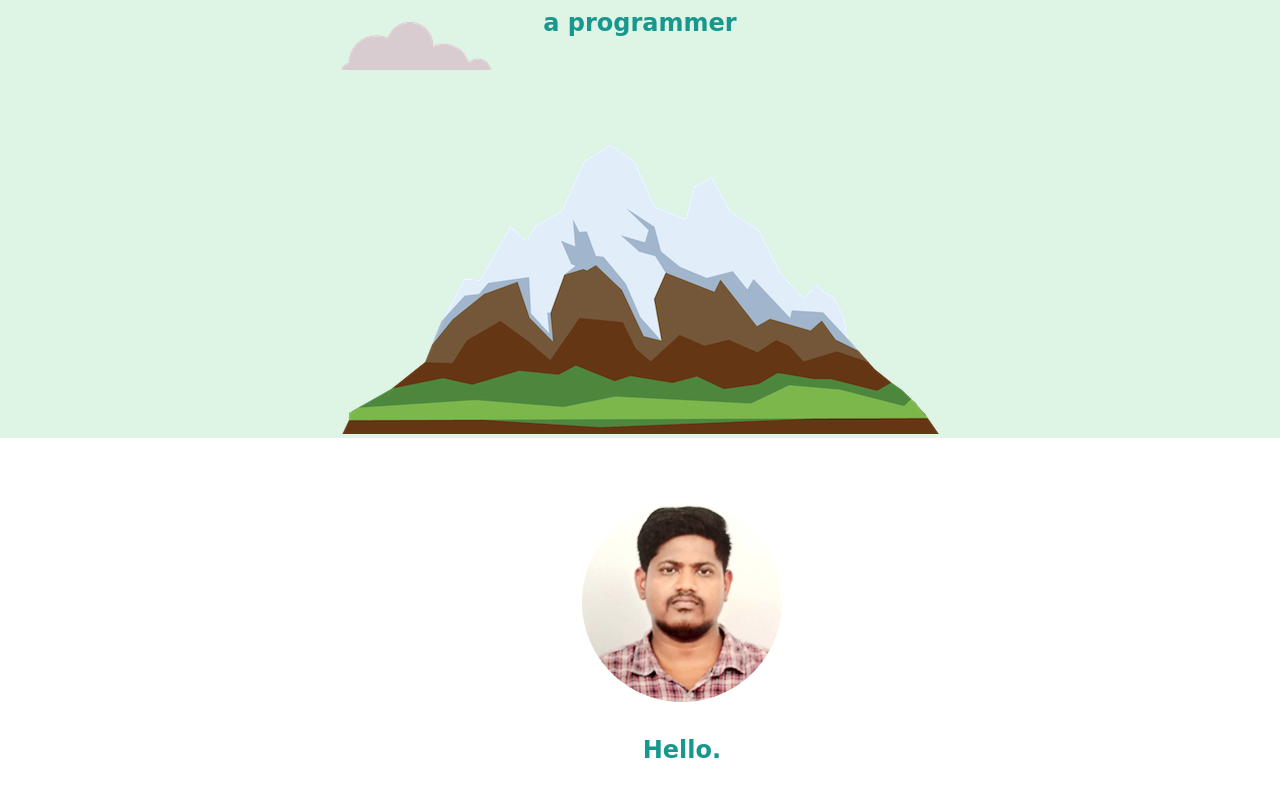
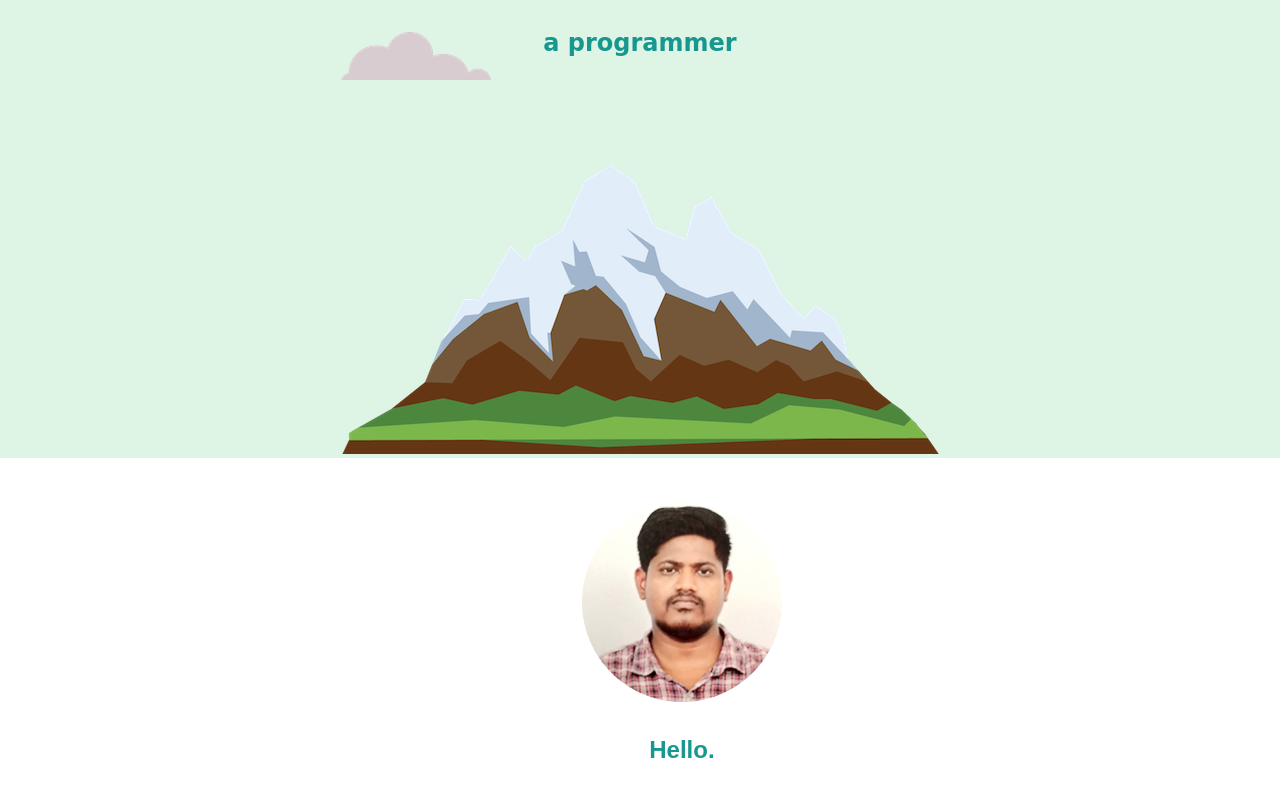
Before and after one commit to AnbuselvanRajavel/portfolio, a plain HTML site: page index.html in a window 1280 px wide. Shown: the part 148-938 px from the top of the page. Drawn offline with Linux system fonts and the light colour scheme.

Commit message:
Final update css

```diff
--- a/css/styles.css
+++ b/css/styles.css
@@ -1,7 +1,8 @@
 body {
   margin: 0;
-  font-family: 'Kalam', cursive;
+  font-family: "Arial",sans-serif;
   text-align: center;
+  background-color: #fff;
 }
 
 hr {
@@ -14,13 +15,25 @@ hr {
 
 .top-container {
   background-color: #DEF5E5;
-  padding-top: 40px;
+  margin-top: 10px;
+  padding-top: 50px;
   position: relative;
-  font-family: "Oxygen",cursive;
+  font-family: "Oxygen", cursive;
 }
-.middle-container{
- margin: 100px;
+
+.middle-container {
+  margin: 100px;
 }
+
+.bottom-container {
+  background-color: #18978F;
+  position: absolute;
+  top: 1900px;
+  width: 100%;
+  color: #fff;
+  padding-top: 20px;
+}
+
 .top-cloud {
   position: absolute;
   top: 15px;
@@ -48,15 +61,6 @@ hr {
   position: absolute;
   top: 1650px;
   left: 250px;
-}
-
-.bottom-container {
-  background-color: #18978F;
-  position: absolute;
-  top: 1900px;
-  width: 100%;
-  color: #fff;
-  padding-top: 20px;
 }
 
 .skill-row {
@@ -93,7 +97,7 @@ hr {
   left: 665px;
 }
 
-.btn{
+.btn {
   color: #18978F;
 }
 
@@ -116,6 +120,6 @@ p {
   font-family: 'Montserrat', sans-serif;
 }
 
-a{
+a {
   color: #fff;
 }
```
